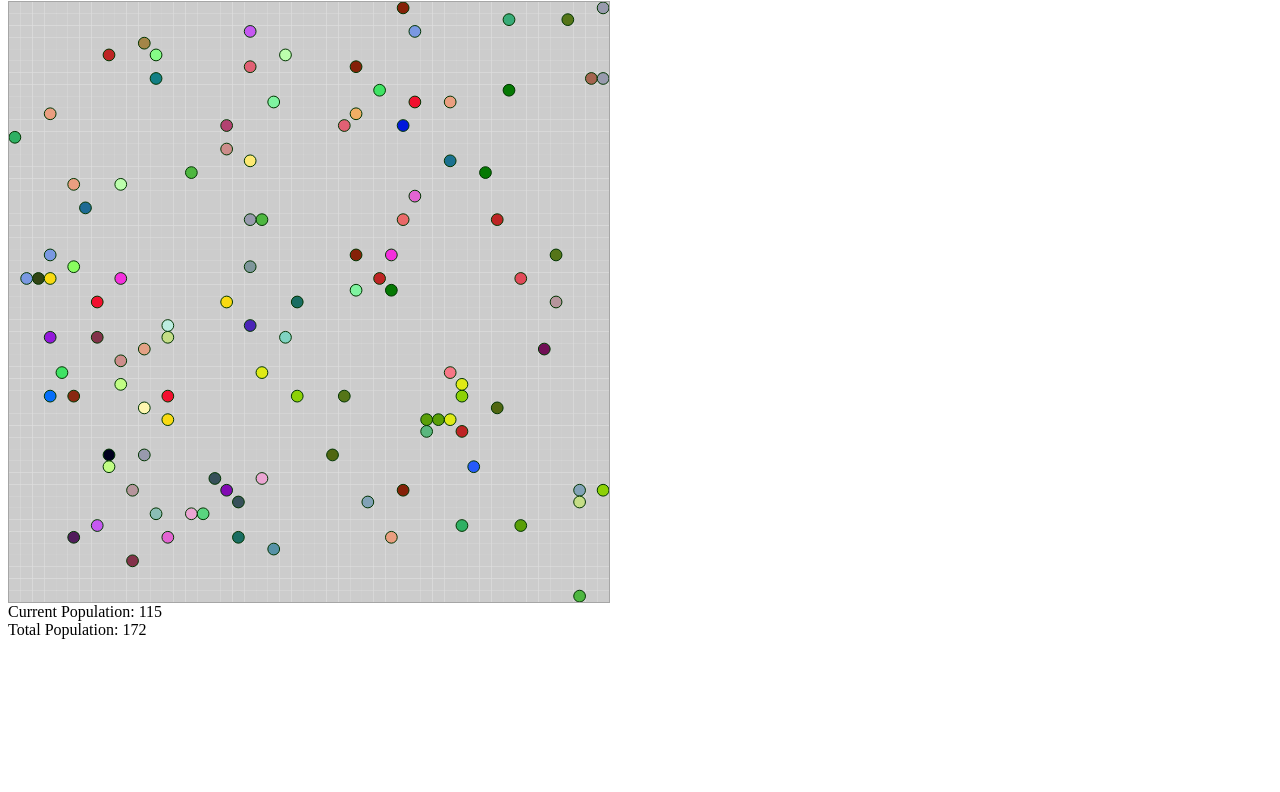
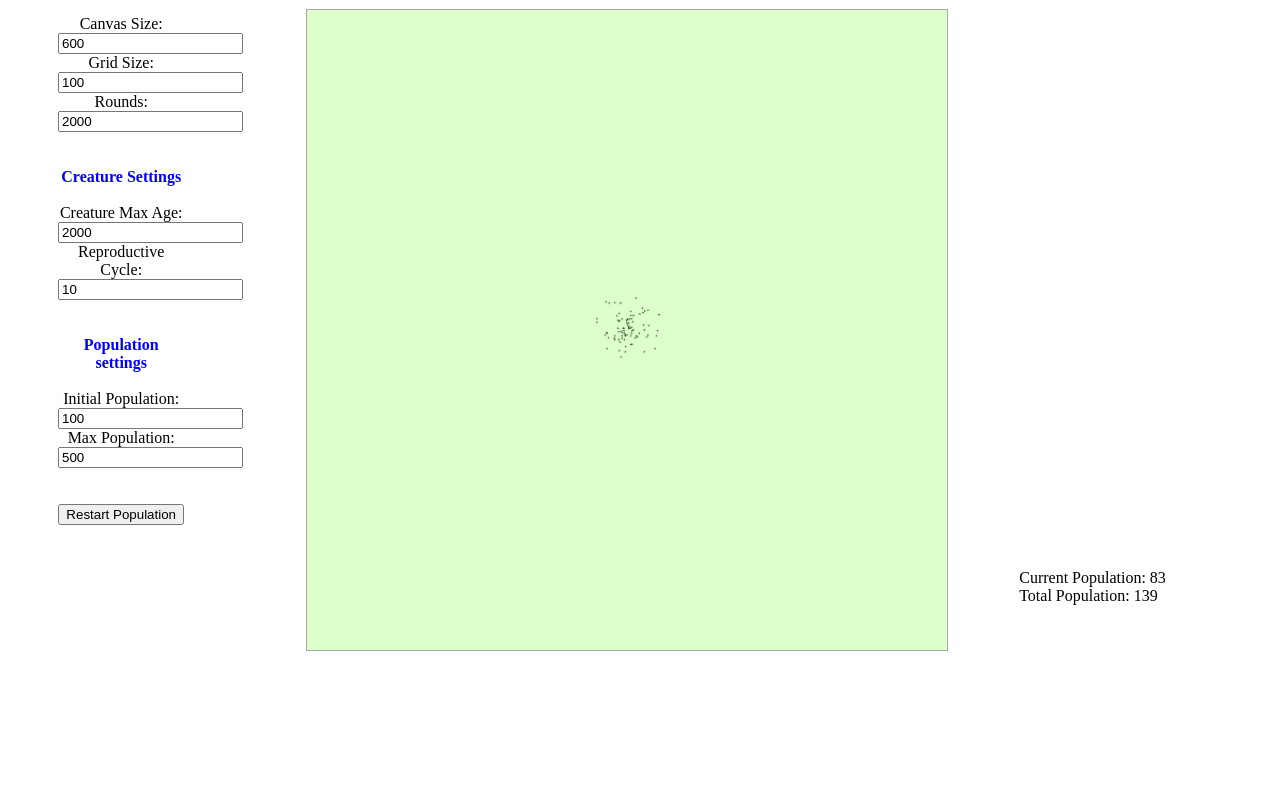
Before and after one commit to andonov019/population-simulator, a website with bundled scripts: page src/index.html in a window 1280 px wide. Shown: the part 79-871 px from the top of the page. Before the commit the page ends 800 px from the top, so only its background shows below. Built offline with nearby package versions, Linux system fonts and the light colour scheme.

Commit message:
Add Ui configuration

```diff
--- a/src/collections/population.collection.js
+++ b/src/collections/population.collection.js
@@ -77,6 +77,8 @@ export class Population {
 
   // populate our Creatures
   populate(populationNumber) {
+    this._creatures.clear();
+    this._markedList.clear();
     for (let i = 0; i < populationNumber; i++) {
       this.addCreature({});
     }
--- a/src/css/style.css
+++ b/src/css/style.css
@@ -3,13 +3,8 @@
 }
 
 #grid-container {
-  display: grid;
-  grid-template-rows: repeat(10, 1fr);
-  grid-template-columns: repeat(10, 1fr);
   border: 1px solid #a6a6a6;
   height: 100%;
-  aspect-ratio: 1;
-  gap: 1px;
   cursor: default;
 }
 
@@ -22,3 +17,19 @@
 .creature-style {
   background-color: #ffd80c;
 }
+
+#leftbox {
+  float:left;
+  width:10%;
+  height:100vh;
+}
+#middlebox{
+  float:left;
+  width:70%;
+  height:80vh;
+}
+#rightbox{
+  float:right;
+  width:20%;
+  height:100vh;
+}
--- a/src/index.html
+++ b/src/index.html
@@ -1,17 +1,42 @@
 <!DOCTYPE html>
 <html lang="en">
 <head>
-    <meta charset="UTF-8" />
-    <meta name="viewport" content="width=device-width, initial-scale=1.0" />
+    <meta charset="UTF-8"/>
+    <meta name="viewport" content="width=device-width, initial-scale=1.0"/>
     <title>Population Simulator</title>
-    <link rel="stylesheet" type="text/css" href="./css/style.css" />
+    <link rel="stylesheet" type="text/css" href="./css/style.css"/>
 </head>
 <body>
+<div id="leftbox" align="center" style="margin-top: 50px; margin-left: 50px">
+
+  <form id="popConf">
+    <span style="color:blue;font-weight:bold;">World settings</span><br><br>
+    Canvas Size: <input type="number" id="canvasSize" value="600"><br>
+    Grid Size: <input type="number" id="gridSize" value="100"><br>
+    Rounds: <input type="number" id="roundRepeat" value="2000"><br><br><br>
+
+    <span style="color:blue;font-weight:bold;">Creature Settings</span><br><br>
+    Creature Max Age: <input type="number" id="maxAge" value="2000"><br>
+    Reproductive Cycle: <input type="number" id="reproductionTimer" value="10"><br><br><br>
+
+    <span style="color:blue;font-weight:bold;">Population settings</span><br><br>
+    Initial Population: <input type="number" id="initialPopulation" value="100"><br>
+    Max Population: <input type="number" id="maxPopulation" value="500"><br><br><br>
+
+      <button id="startButton">Restart Population</button>
+  </form>
+
+</div>
+<div id="middlebox" align="center">
     <h1>Population Simulator</h1>
     <canvas id="grid-container">
     </canvas>
+</div>
+
+    <div id="rightbox">
         <div>Current Population: <span id="currentPopulationText">0</span></div>
         <div>Total Population: <span id="totalPopulationText">0</span></div>
+    </div>
 
 </body>
 <script type="module" src="./index.js"></script>
--- a/src/index.js
+++ b/src/index.js
@@ -1,13 +1,15 @@
 import { Canvas } from "./js/canvas.js";
 import { Population } from "./collections/population.collection.js";
 
-const roundRepeat = 2000;
-const canvasSize = 600;
-const gridSize = 50;
-const maxAge = 2000;
-const maxPopulation = 500;
-const initialPopulation = 100;
-const reproductionTimer = 10;
+const startButton = document.getElementById("startButton")
+
+var roundRepeat = document.getElementById("roundRepeat").value;
+var canvasSize = document.getElementById("canvasSize").value;
+var gridSize = document.getElementById("gridSize").value;
+var maxAge = document.getElementById("maxAge").value;
+var maxPopulation = document.getElementById("maxPopulation").value;
+var initialPopulation = document.getElementById("initialPopulation").value;
+var reproductionTimer = document.getElementById("reproductionTimer").value;
 const timer = (ms) => new Promise((res) => setTimeout(res, ms));
 
 const canvas = new Canvas();
@@ -18,8 +20,23 @@ const population = new Population({
   reproductionTimer: reproductionTimer,
   maxPopulation: maxPopulation
 });
+
+
+startButton.addEventListener("click",function(e) {
+  e.preventDefault()
+  roundRepeat = document.getElementById("roundRepeat").value;
+  canvasSize = document.getElementById("canvasSize").value;
+  gridSize = document.getElementById("gridSize").value;
+  maxAge = document.getElementById("maxAge").value;
+  maxPopulation = document.getElementById("maxPopulation").value;
+  initialPopulation = document.getElementById("initialPopulation").value;
+  reproductionTimer = document.getElementById("reproductionTimer").value;
+  population.populate(initialPopulation);
+});
 population.populate(initialPopulation);
+
 const creatures = population.getAllCreatures();
+
 canvas.updateCanvas(canvasSize, gridSize, Array.from(creatures.values()));
 
 for (let i = 0; i < roundRepeat; i++) {
@@ -27,9 +44,19 @@ for (let i = 0; i < roundRepeat; i++) {
     await creature.act();
   });
   canvas.updateCanvas(canvasSize, gridSize, Array.from(creatures.values()));
-  await population.unmarkAllPositions();
+  population.unmarkAllPositions();
   document.getElementById("currentPopulationText").textContent = population._currentPopulation;
   document.getElementById("totalPopulationText").textContent = population._totalPopulation;
 
   await timer(100);
+
 }
+
+
+myFunction()
+{
+  console.log(document.getElementById("roundRepeat").value);
+  //roundRepeat = document.getElementById("roundRepeat").value;
+  //initialPopulation = document.getElementById("initialPopulation").value;
+
+}
--- a/src/js/canvas.js
+++ b/src/js/canvas.js
@@ -10,18 +10,22 @@ export class Canvas {
     const ctx = canvas.getContext("2d");
     const boxSize = size / (boxes + 1);
 
-    for (let i = 0.5 * boxes; i >= -0.5 * boxes; i--) {
+    ctx.fillStyle = "#ddffcc";
+    ctx.fillRect(0, 0, size, size);
+
+
+/*    for (let i = 0.5 * boxes; i >= -0.5 * boxes; i--) {
       for (let j = -0.5 * boxes; j <= 0.5 * boxes; j++) {
         let x = 0.5 * size - 0.5 * boxSize + (size / (boxes + 1)) * i;
         let y = 0.5 * size - 0.5 * boxSize + (size / (boxes + 1)) * j;
 
         ctx.fillStyle = "#cccccc";
         ctx.fillRect(x, y, boxSize, boxSize);
-/*        ctx.font = "8px Comic Sans MS";
+/!*        ctx.font = "8px Comic Sans MS";
         ctx.fillStyle = "black";
-        ctx.fillText(i + "|" + j, x, y + 8);*/
+        ctx.fillText(i + "|" + j, x, y + 8);*!/
       }
-    }
+    }*/
     allCreatures.forEach((creature) => {
       if(!creature.creature.isAlive) return;
 
```
Lines whose indentation alone changed are shown as unchanged.
